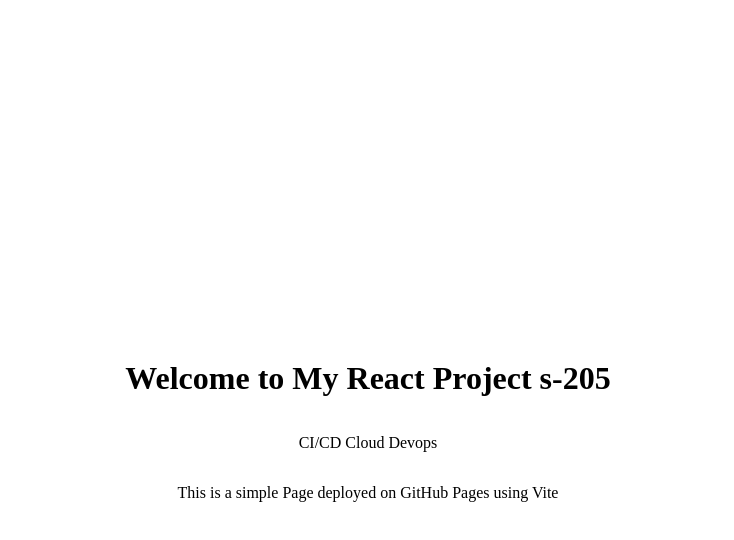
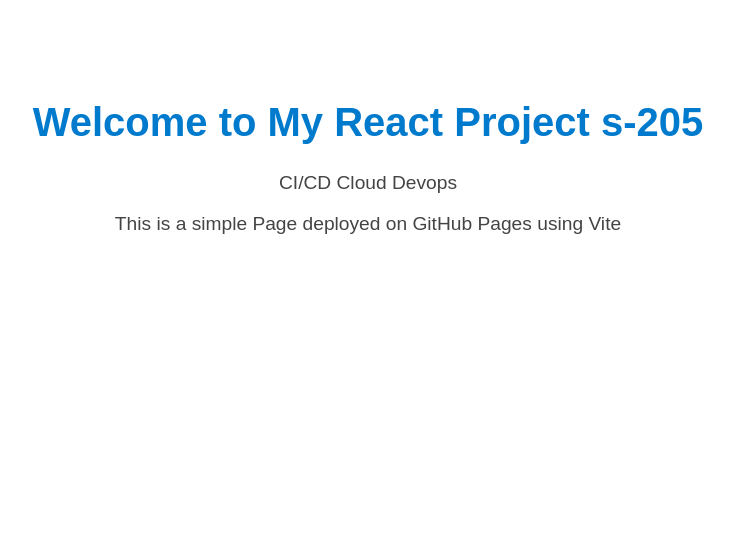
Before and after one commit to MunnaKumar32990/reactapp205-gitactions, a React (Vite) app: page / in a window 1280 px wide. Shown: the top 540 px of the page, without its empty margins (272-1006 px from the left). Built offline with nearby package versions, Linux system fonts and the light colour scheme.

Commit message:
updated styles.css

```diff
--- a/src/style.css
+++ b/src/style.css
@@ -1,11 +1,15 @@
 .container {
-  display: flex;
-  flex-direction: column;
-  justify-content: center;
-  align-items: center;
-  height: 100vh;
-  max-width: 1200px;
-  margin: 0 auto;
-  padding: 20px;
   text-align: center;
+  margin-top: 100px;
+  font-family: Arial, sans-serif;
 }
+
+.container h1 {
+  color: #007acc;
+  font-size: 2.5rem;
+}
+
+.container p {
+  font-size: 1.2rem;
+  color: #444;
+}
```
